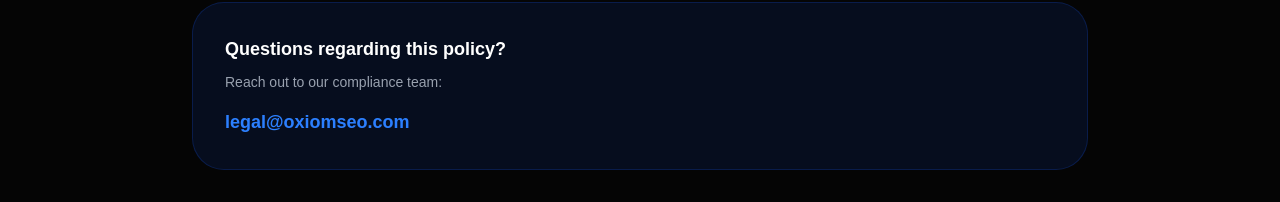
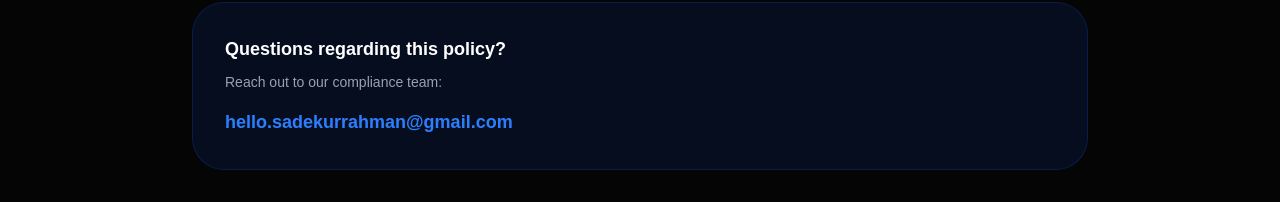
Before and after one commit to mr-mizanur/OXIOMSEO, a Next.js app: page /privacy in a window 1280 px wide. Shown: the part 1750-1952 px from the top of the page. Built offline with nearby package versions, Linux system fonts and the light colour scheme.

Commit message:
fix:react tostfy

```diff
--- a/src/app/privacy/page.jsx
+++ b/src/app/privacy/page.jsx
@@ -87,10 +87,10 @@
               <h3 className="text-white font-bold mb-2">Questions regarding this policy?</h3>
               <p className="text-sm text-gray-400 mb-4">Reach out to our compliance team:</p>
               <a
-                href="mailto:legal@oxiomseo.com"
+                href="mailto:hello.sadekurrahman@gmail.com"
                 className="text-blue-500 font-mono font-bold hover:underline"
               >
-                legal@oxiomseo.com
+                hello.sadekurrahman@gmail.com
               </a>
             </div>
           </footer>
--- a/src/app/termsofservice/page.jsx
+++ b/src/app/termsofservice/page.jsx
@@ -89,8 +89,8 @@
               </div>
               <div className="text-left md:text-right">
                 <p className="text-sm text-gray-500 uppercase tracking-widest font-bold mb-2">Contact Support</p>
-                <a href="mailto:support@oxiomseo.com" className="text-blue-500 font-mono font-bold hover:text-white transition-colors">
-                  support@oxiomseo.com
+                <a href="hello.sadekurrahman@gmail.com" className="text-blue-500 font-mono font-bold hover:text-white transition-colors">
+                  hello.sadekurrahman@gmail.com
                 </a>
               </div>
             </div>
```
